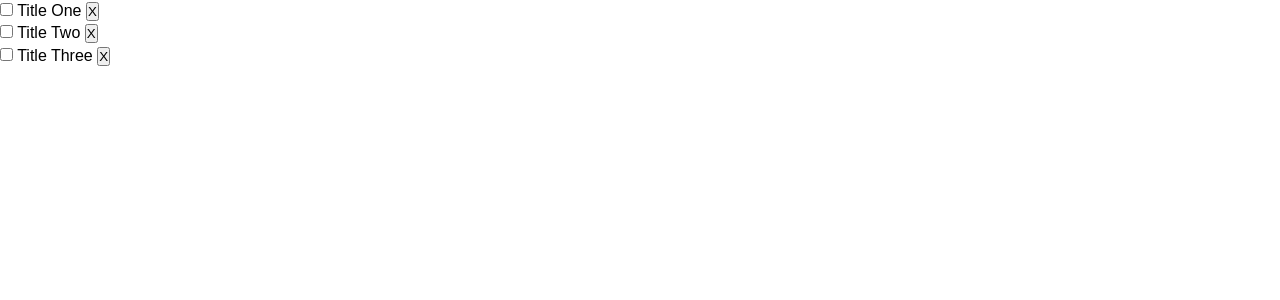
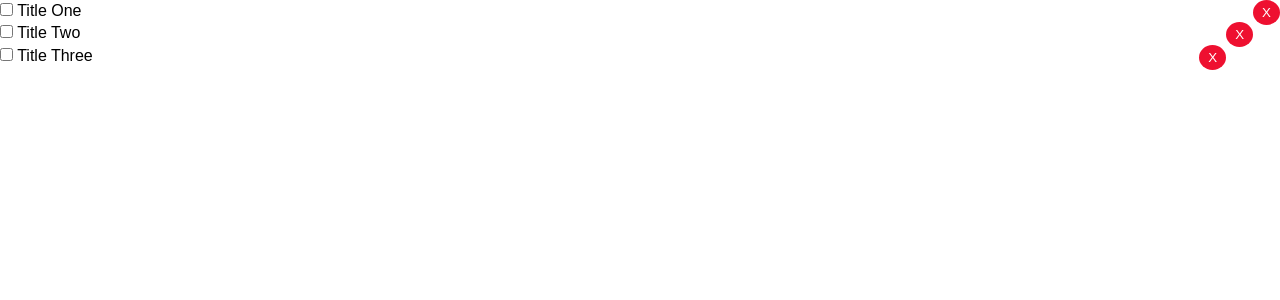
Before and after one commit to 2KAbhishek/Annote, an Angular app: page / in a window 1280 px wide. Shown: the top 300 px of the page. Built offline with nearby package versions, Linux system fonts and the light colour scheme.

Commit message:
Added note component css.

```diff
--- a/src/app/components/note/note.component.css
+++ b/src/app/components/note/note.component.css
@@ -0,0 +1,23 @@
+.del {
+    background: #ee1030;
+    color: #fff;
+    border: none;
+    padding: 5px 9px;
+    border-radius: 50%;
+    cursor: pointer;
+    float: right;
+}
+
+.note {
+    background: #d0d0d0;
+    padding: 10px;
+    border-bottom: 1px #999 dotted;
+}
+
+.is-completed {
+    text-decoration: line-through;
+}
+
+.is-readonly {
+    color: gray;
+}
```
